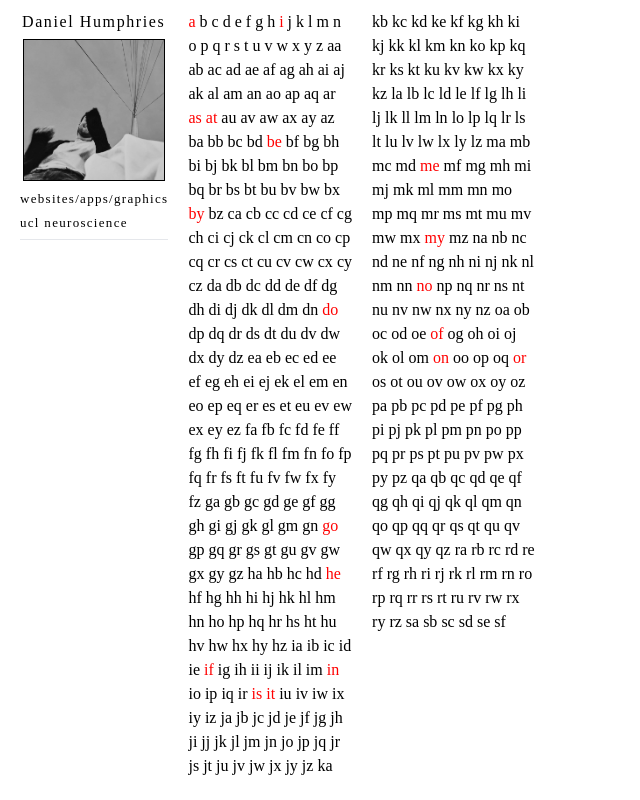
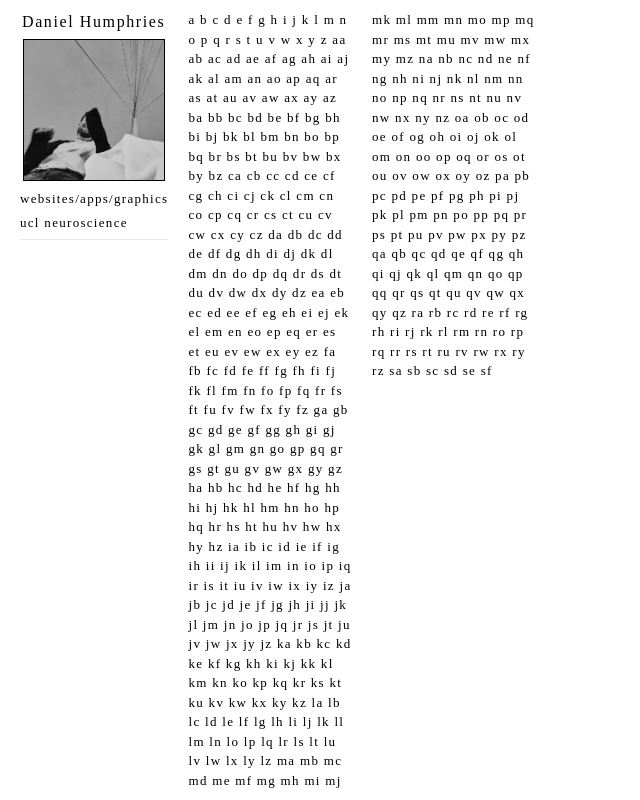
Before and after one commit to aufbau-io/NIELS, a SvelteKit app: page / in a window 1280 px wide. Shown: the whole page, without its empty margins (0-640 px from the left). Built offline with nearby package versions, Linux system fonts and the light colour scheme.

Commit message:
Revert "red text"
This reverts commit 07afd418d049fcfc3d25b505a384aa333abf74cf.

```diff
--- a/src/routes/+page.svelte
+++ b/src/routes/+page.svelte
@@ -1,12 +1,7 @@
 <script>
-	let wordsArray = [];
+	let allWords = '';
 	let displayIndex = 0;
 	const maxWordLength = 3; // Adjustable maximum word length
-	const englishWords = [
-    'a', 'i',
-    'as', 'at', 'be', 'by', 'do', 'go', 'he', 'if', 'in', 'is', 'it', 'me', 'my', 'no', 'of', 'on', 'or', 'so', 'to', 'up', 'us', 'we',
-    'and', 'any', 'are', 'but', 'can', 'did', 'for', 'get', 'had', 'has', 'her', 'him', 'his', 'how', 'its', 'let', 'man', 'may', 'new', 'not', 'now', 'old', 'one', 'our', 'out', 'own', 'say', 'see', 'she', 'the', 'too', 'two', 'use', 'war', 'was', 'way', 'who', 'why', 'yes', 'you'
-]
 
 	// Function to generate words up to a specified length
 	function generateWords(maxLength) {
@@ -36,18 +31,15 @@
 	// Call function to generate words
 	const words = generateWords(maxWordLength);
 
-	// Timer to display words
+	// Timer to display words by appending to a string
 	const timer = setInterval(() => {
 			if (displayIndex < words.length) {
-					const word = words[displayIndex];
-					const isEnglishWord = englishWords.includes(word);
-					wordsArray = [...wordsArray, { word, isEnglishWord }];
+					allWords += words[displayIndex] + ' ';
 					displayIndex++;
 			} else {
 					clearInterval(timer);
 			}
 	}, 10);
-
 </script>
 
 <main>
@@ -60,14 +52,7 @@
 			<hr style="margin-top:5px;"/>
 	</div>
 	<div class="text-container">
-    {#each wordsArray as { word, isEnglishWord }}
-        {#if isEnglishWord}
-            <span class="english-word">{word}</span>
-        {:else}
-            <span>{word}</span>
-        {/if}
-        {' '}
-    {/each}
+			<p>{allWords}</p>
 	</div>
 </main>
 
@@ -92,12 +77,7 @@
 			column-width: 142px;
 			column-gap: 20px;
 			height: 100%;
-			column-fill: auto;
 	}
-
-	.english-word {
-    color: red;
-}
 
 	img {
 			width: 142px;
--- a/src/routes/app.css
+++ b/src/routes/app.css
@@ -64,7 +64,7 @@ a {
 	text-transform: none;
 	letter-spacing: 0.1em;
 	font-size: 13px;
-	/* color: black; */
+	color: black;
 }
 
 p {
```
